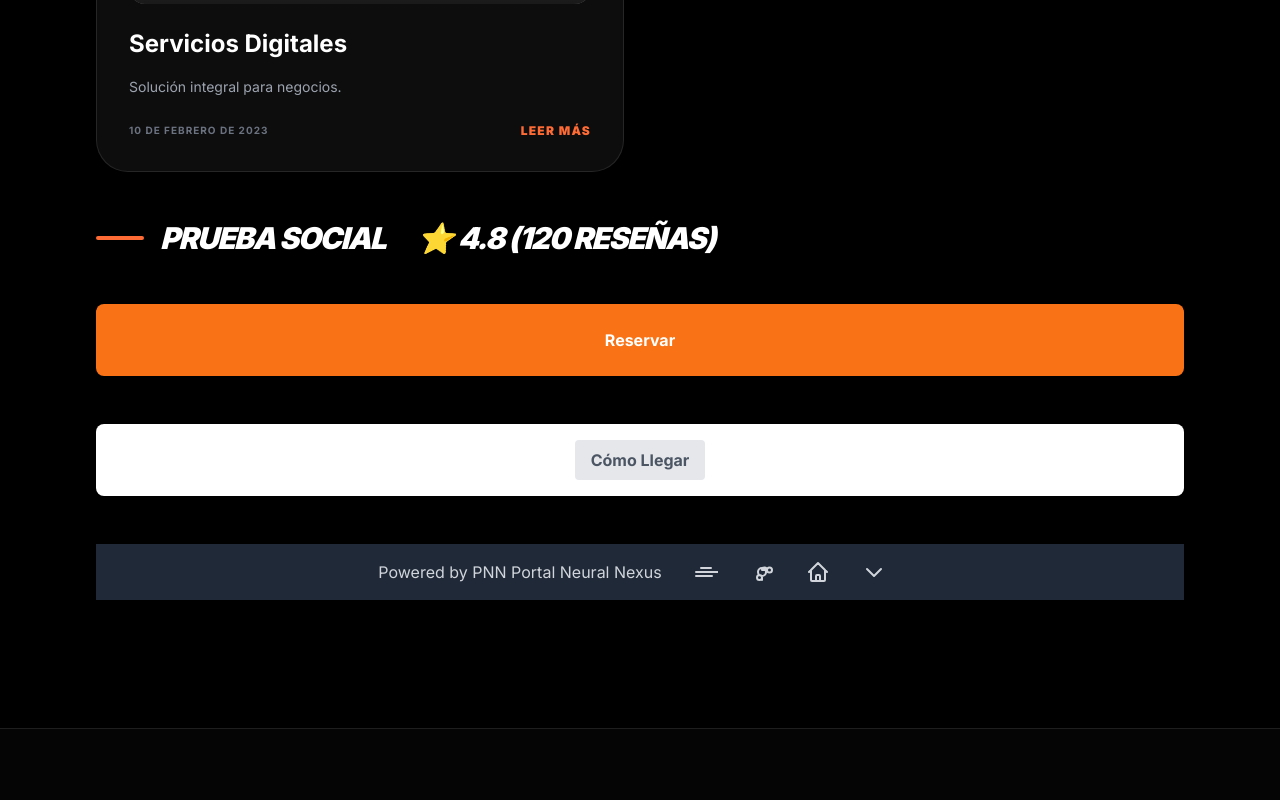
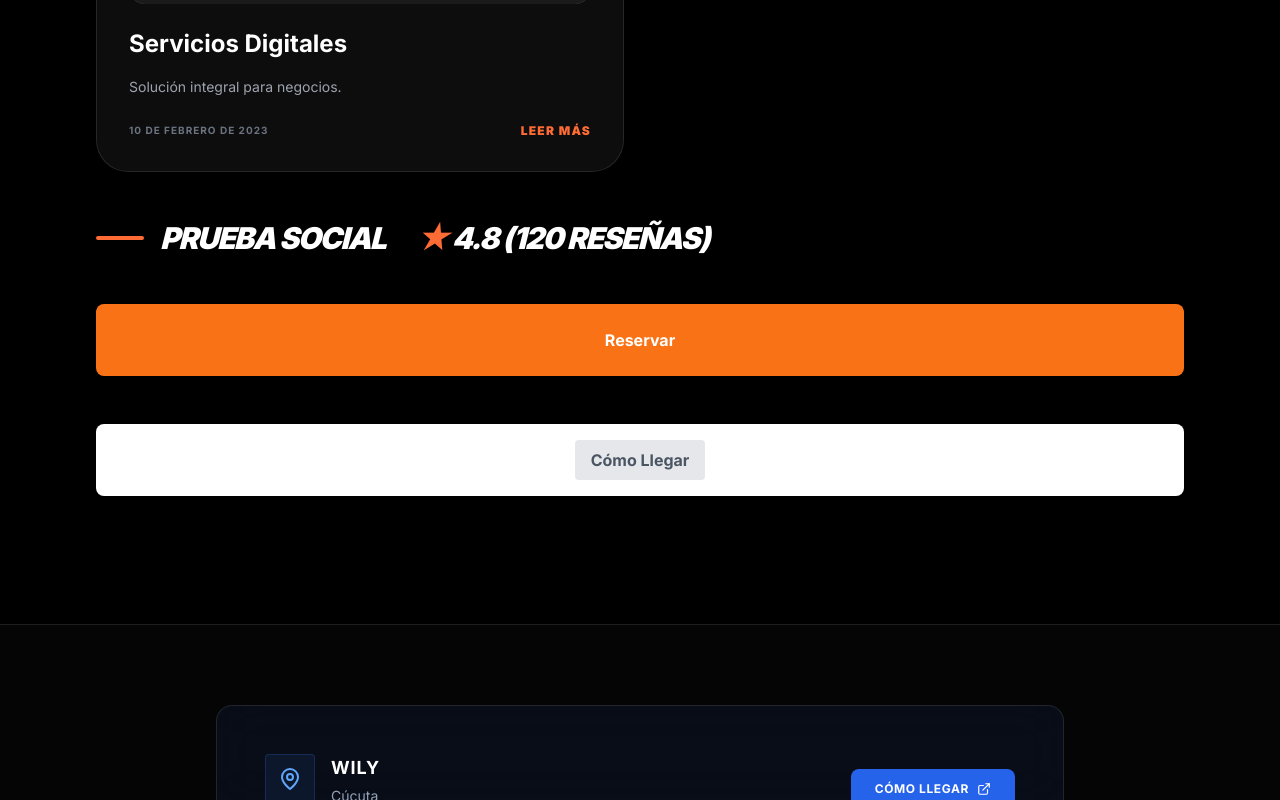
Before and after one commit to Neural-Hive-Federation/node_wily, a React (Vite) app: page / in a window 1280 px wide. Shown: the part 453-1253 px from the top of the page. Built offline with nearby package versions, Linux system fonts and the light colour scheme.

Commit message:
Materialización industrial de Beatriz

```diff
--- a/src/App.tsx
+++ b/src/App.tsx
@@ -75,7 +75,7 @@ function App() {
           <div className="h-1 w-12 rounded-full" style={{ backgroundColor: accentColor }} />
           <h2 className="text-3xl font-black uppercase tracking-tighter italic">Prueba Social</h2>
           <div className="text-3xl font-black uppercase tracking-tighter italic ml-4">
-            <span style={{ color: accentColor }}>&#11088;</span> 4.8 (120 reseñas)
+            <span style={{ color: accentColor }}>&#9733;</span> 4.8 (120 reseñas)
           </div>
         </div>
         <div className="bg-orange-500 p-4 rounded-lg text-white text-center mb-12">
@@ -100,102 +100,6 @@ function App() {
             </button>
           </div>
         )}
-        <footer className="bg-gray-800 p-4 text-gray-300 text-center mb-12">
-          <div className="flex justify-center items-center">
-            <a
-              href="https://neural-nexus-inky.vercel.app/"
-              target="_blank"
-              rel="noopener noreferrer"
-              className="mr-4"
-            >
-              Powered by PNN Portal Neural Nexus
-            </a>
-            <a
-              href="https://www.instagram.com"
-              target="_blank"
-              rel="noopener noreferrer"
-              className="mx-4"
-            >
-              <svg
-                xmlns="http://www.w3.org/2000/svg"
-                className="h-6 w-6"
-                fill="none"
-                viewBox="0 0 24 24"
-                stroke="currentColor"
-              >
-                <path
-                  strokeLinecap="round"
-                  strokeLinejoin="round"
-                  strokeWidth={2}
-                  d="M7 8h10M7 12h10M7 16h10M2 16h16M2 12h16m14 0H2m14 0h16"
-                />
-              </svg>
-            </a>
-            <a
-              href="https://www.facebook.com"
-              target="_blank"
-              rel="noopener noreferrer"
-              className="mx-4"
-            >
-              <svg
-                xmlns="http://www.w3.org/2000/svg"
-                className="h-6 w-6"
-                fill="none"
-                viewBox="0 0 24 24"
-                stroke="currentColor"
-              >
-                <path
-                  strokeLinecap="round"
-                  strokeLinejoin="round"
-                  strokeWidth={2}
-                  d="M16 12a4 4 0 10-8 0 4 4 0 008 0zM12 20v-2.5a2.5 2.5 0 00-5 0 2.5 2.5 0 005 0v2.5m0-10a2.5 2.5 0 015 0 2.5 2.5 0 015 0 2.5 2.5 0 01-5 0z"
-                />
-              </svg>
-            </a>
-            <a
-              href="https://www.tiktok.com"
-              target="_blank"
-              rel="noopener noreferrer"
-              className="mx-4"
-            >
-              <svg
-                xmlns="http://www.w3.org/2000/svg"
-                className="h-6 w-6"
-                fill="none"
-                viewBox="0 0 24 24"
-                stroke="currentColor"
-              >
-                <path
-                  strokeLinecap="round"
-                  strokeLinejoin="round"
-                  strokeWidth={2}
-                  d="M3 12l2-2m0 0l7-7 7 7M5 10v10a1 1 0 001 1h3m10-11l2 2m-2-2v10a1 1 0 01-1 1h-3m-6 0a1 1 0 001-1v-4a1 1 0 011-1h2a1 1 0 011 1v4a1 1 0 001 1m-6 0h6"
-                />
-              </svg>
-            </a>
-            <a
-              href="https://www.youtube.com"
-              target="_blank"
-              rel="noopener noreferrer"
-              className="mx-4"
-            >
-              <svg
-                xmlns="http://www.w3.org/2000/svg"
-                className="h-6 w-6"
-                fill="none"
-                viewBox="0 0 24 24"
-                stroke="currentColor"
-              >
-                <path
-                  strokeLinecap="round"
-                  strokeLinejoin="round"
-                  strokeWidth={2}
-                  d="M19 9l-7 7-7-7"
-                />
-              </svg>
-            </a>
-          </div>
-        </footer>
       </div>
       <section className="py-20 bg-[#050505] border-t border-white/10 relative overflow-hidden">
         <div className="max-w-4xl mx-auto px-6">
```
